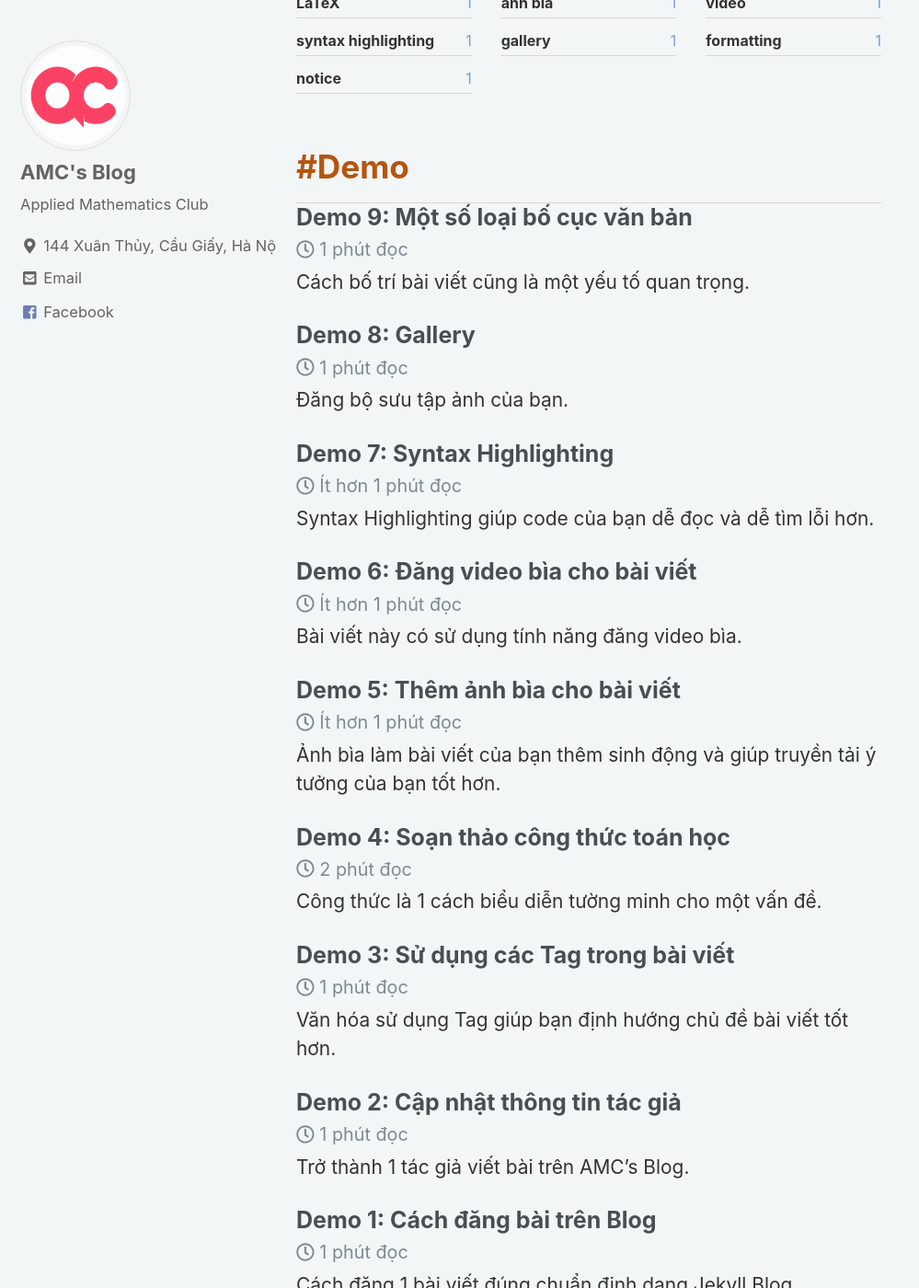
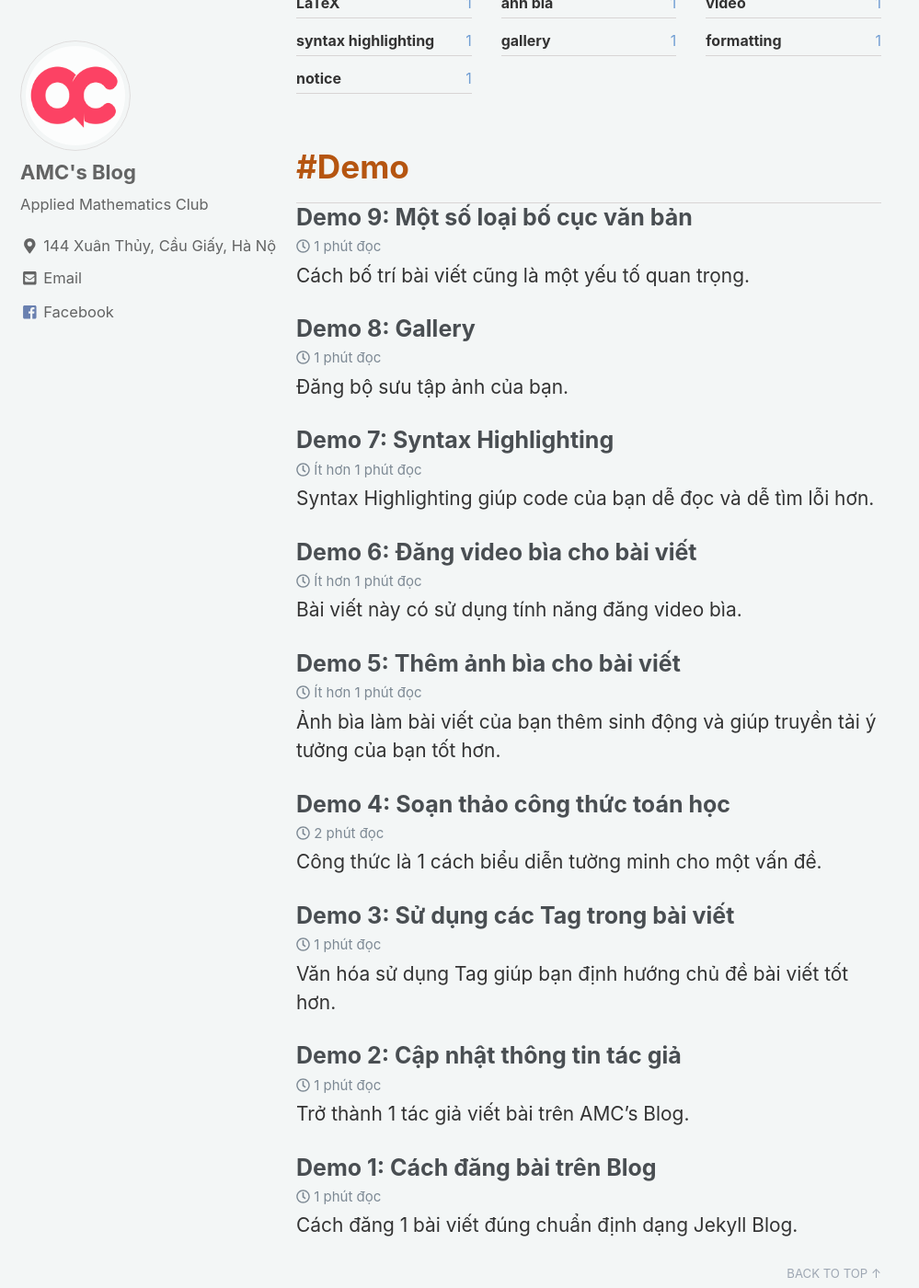
Before and after one commit to testvon/amcblog.github.io, a Jekyll site: the page built from _pages/tag-archive.md, in a window 1280 px wide and 1400 px high, scrolled down 468 px. Shown: the whole window at 92% size, without its empty margins (0-999 px from the left). Built offline with Jekyll 4.4.1, drawn with Linux system fonts in a browser that asks for light colours; nearby versions of some CDN libraries.

Commit message:
Update _archive.scss

```diff
--- a/_sass/minimal-mistakes/_archive.scss
+++ b/_sass/minimal-mistakes/_archive.scss
@@ -134,7 +134,7 @@
 .list__item {
   .page__meta {
     margin: 0 0 4px;
-    font-size: 0.9em;
+    font-size: 15px;
   }
 }
 
```
